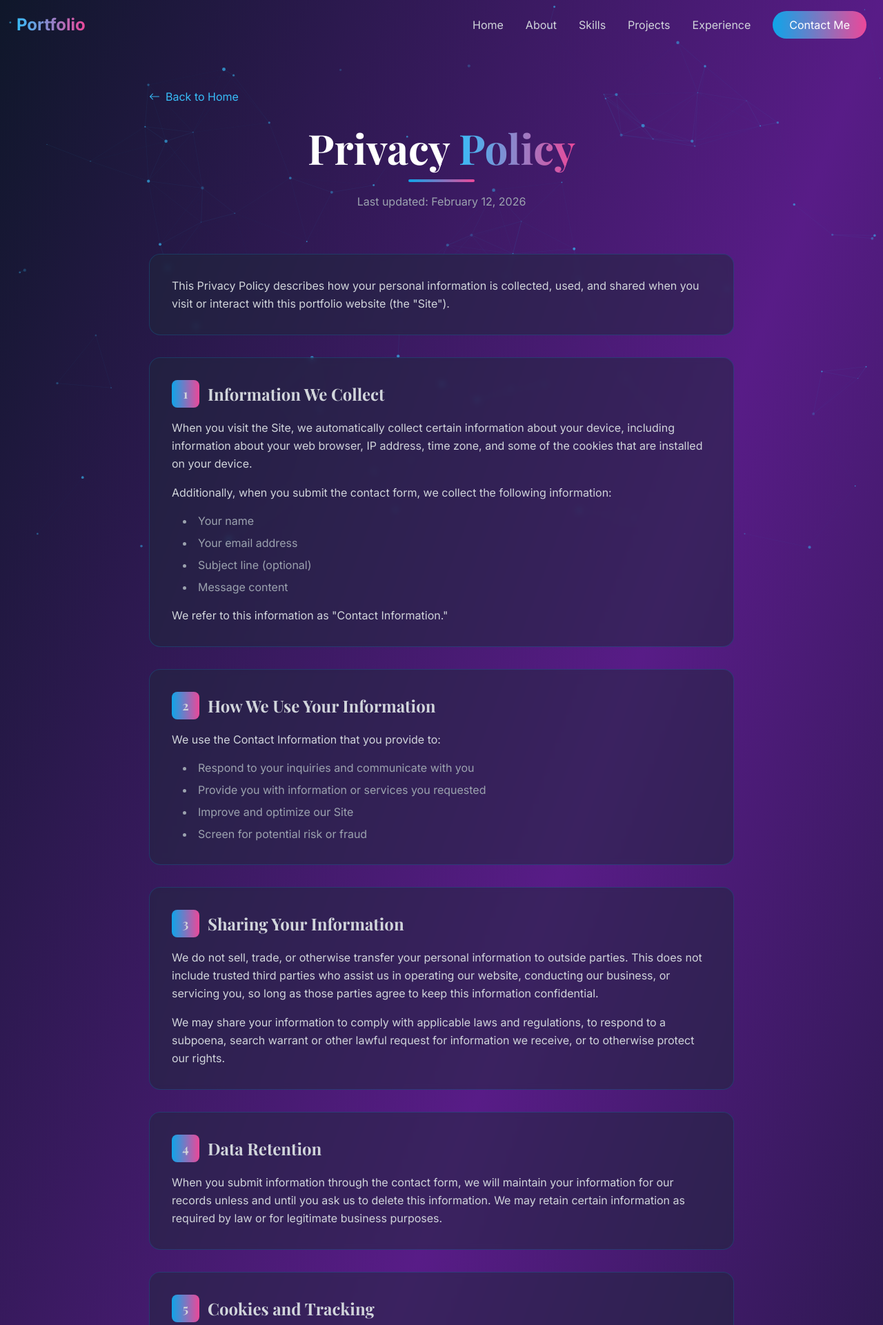
After one commit to ivanjade1/Ivan_Portfolio, a Flask app: template app/templates/privacy.html in a window 1280 px wide. The commit adds this page. Shown: the top 1921 px of the page at 69% size. Run offline with Flask 3, Linux system fonts and the light colour scheme; the template is opened without the code that fills it, so the values that code supplies are empty; some libraries are stand-ins or nearby versions.

Commit message:
Add email support and privacy/terms pages
Integrate Flask-Mail and add site policy pages.

- Add Flask-Mail (mail object) and load mail config from environment in app/__init__.py; initialize mail with the app.
- Update contact API to construct and send an email (plain/text + HTML) to MAIL_USERNAME with reply-to set; handle send errors with a 500 response.
- Add /privacy and /terms routes and corresponding templates (privacy.html, terms.html); update footer links to point to these pages.
- Add EMAIL_SETUP.md with instructions for configuring Gmail/App Passwords and alternative SMTP providers.
- Load .env in run.py via python-dotenv so environment mail settings are available at runtime.

Note: Contact form email delivery depends on proper MAIL_* environment variables being set (MAIL_USERNAME, MAIL_PASSWORD, etc.).

```diff
--- a/app/templates/components/footer.html
+++ b/app/templates/components/footer.html
@@ -58,8 +58,8 @@
                 &copy; {{ data.current_year }} <span class="text-primary-400 font-semibold">{{ data.name }}</span>. All rights reserved.
             </p>
             <div class="flex gap-6 text-sm text-gray-400">
-                <a href="#" class="hover:text-primary-400 transition-colors">Privacy Policy</a>
-                <a href="#" class="hover:text-primary-400 transition-colors">Terms of Service</a>
+                <a href="/privacy" class="hover:text-primary-400 transition-colors">Privacy Policy</a>
+                <a href="/terms" class="hover:text-primary-400 transition-colors">Terms of Service</a>
             </div>
         </div>
     </div>
--- /dev/null
+++ b/app/templates/privacy.html
@@ -0,0 +1,201 @@
+{% extends "base.html" %}
+
+{% block title %}Privacy Policy - {{ data.name }}{% endblock %}
+{% block meta_description %}Privacy Policy for {{ data.name }}'s portfolio website{% endblock %}
+
+{% block content %}
+<!-- Privacy Policy Page -->
+<section class="min-h-screen py-32 relative overflow-hidden">
+    <div class="container mx-auto px-6 max-w-4xl">
+        <!-- Back Button -->
+        <div class="mb-8" data-aos="fade-right">
+            <a href="/" class="inline-flex items-center gap-2 text-primary-400 hover:text-primary-300 transition-colors group">
+                <i class="bi bi-arrow-left group-hover:-translate-x-2 transition-transform"></i>
+                Back to Home
+            </a>
+        </div>
+
+        <!-- Header -->
+        <div class="text-center mb-16" data-aos="fade-up">
+            <h1 class="text-4xl md:text-6xl font-bold mb-4">
+                Privacy <span class="bg-gradient-to-r from-primary-400 to-accent-500 bg-clip-text text-transparent">Policy</span>
+            </h1>
+            <div class="w-24 h-1 bg-gradient-to-r from-primary-500 to-accent-500 mx-auto rounded-full mb-4"></div>
+            <p class="text-gray-400">Last updated: February 12, 2026</p>
+        </div>
+
+        <!-- Content -->
+        <div class="space-y-8 text-gray-300" data-aos="fade-up">
+            <!-- Introduction -->
+            <div class="bg-slate-800/50 backdrop-blur-sm p-8 rounded-2xl border border-primary-500/20">
+                <p class="leading-relaxed">
+                    This Privacy Policy describes how your personal information is collected, used, and shared when you visit
+                    or interact with this portfolio website (the "Site").
+                </p>
+            </div>
+
+            <!-- Section 1 -->
+            <div class="bg-slate-800/50 backdrop-blur-sm p-8 rounded-2xl border border-primary-500/20 hover:border-primary-500/50 transition-all duration-300">
+                <h2 class="text-2xl font-bold mb-4 flex items-center gap-3">
+                    <span class="w-10 h-10 rounded-lg bg-gradient-to-r from-primary-500 to-accent-500 flex items-center justify-center text-lg">
+                        1
+                    </span>
+                    Information We Collect
+                </h2>
+                <div class="space-y-4 ml-13">
+                    <p class="leading-relaxed">
+                        When you visit the Site, we automatically collect certain information about your device, including information
+                        about your web browser, IP address, time zone, and some of the cookies that are installed on your device.
+                    </p>
+                    <p class="leading-relaxed">
+                        Additionally, when you submit the contact form, we collect the following information:
+                    </p>
+                    <ul class="list-disc list-inside space-y-2 text-gray-400 ml-4">
+                        <li>Your name</li>
+                        <li>Your email address</li>
+                        <li>Subject line (optional)</li>
+                        <li>Message content</li>
+                    </ul>
+                    <p class="leading-relaxed mt-4">
+                        We refer to this information as "Contact Information."
+                    </p>
+                </div>
+            </div>
+
+            <!-- Section 2 -->
+            <div class="bg-slate-800/50 backdrop-blur-sm p-8 rounded-2xl border border-primary-500/20 hover:border-primary-500/50 transition-all duration-300">
+                <h2 class="text-2xl font-bold mb-4 flex items-center gap-3">
+                    <span class="w-10 h-10 rounded-lg bg-gradient-to-r from-primary-500 to-accent-500 flex items-center justify-center text-lg">
+                        2
+                    </span>
+                    How We Use Your Information
+                </h2>
+                <div class="space-y-4 ml-13">
+                    <p class="leading-relaxed">
+                        We use the Contact Information that you provide to:
+                    </p>
+                    <ul class="list-disc list-inside space-y-2 text-gray-400 ml-4">
+                        <li>Respond to your inquiries and communicate with you</li>
+                        <li>Provide you with information or services you requested</li>
+                        <li>Improve and optimize our Site</li>
+                        <li>Screen for potential risk or fraud</li>
+                    </ul>
+                </div>
+            </div>
+
+            <!-- Section 3 -->
+            <div class="bg-slate-800/50 backdrop-blur-sm p-8 rounded-2xl border border-primary-500/20 hover:border-primary-500/50 transition-all duration-300">
+                <h2 class="text-2xl font-bold mb-4 flex items-center gap-3">
+                    <span class="w-10 h-10 rounded-lg bg-gradient-to-r from-primary-500 to-accent-500 flex items-center justify-center text-lg">
+                        3
+                    </span>
+                    Sharing Your Information
+                </h2>
+                <div class="space-y-4 ml-13">
+                    <p class="leading-relaxed">
+                        We do not sell, trade, or otherwise transfer your personal information to outside parties. This does not
+                        include trusted third parties who assist us in operating our website, conducting our business, or servicing
+                        you, so long as those parties agree to keep this information confidential.
+                    </p>
+                    <p class="leading-relaxed">
+                        We may share your information to comply with applicable laws and regulations, to respond to a subpoena,
+                        search warrant or other lawful request for information we receive, or to otherwise protect our rights.
+                    </p>
+                </div>
+            </div>
+
+            <!-- Section 4 -->
+            <div class="bg-slate-800/50 backdrop-blur-sm p-8 rounded-2xl border border-primary-500/20 hover:border-primary-500/50 transition-all duration-300">
+                <h2 class="text-2xl font-bold mb-4 flex items-center gap-3">
+                    <span class="w-10 h-10 rounded-lg bg-gradient-to-r from-primary-500 to-accent-500 flex items-center justify-center text-lg">
+                        4
+                    </span>
+                    Data Retention
+                </h2>
+                <div class="space-y-4 ml-13">
+                    <p class="leading-relaxed">
+                        When you submit information through the contact form, we will maintain your information for our records
+                        unless and until you ask us to delete this information. We may retain certain information as required by
+                        law or for legitimate business purposes.
+                    </p>
+                </div>
+            </div>
+
+            <!-- Section 5 -->
+            <div class="bg-slate-800/50 backdrop-blur-sm p-8 rounded-2xl border border-primary-500/20 hover:border-primary-500/50 transition-all duration-300">
+                <h2 class="text-2xl font-bold mb-4 flex items-center gap-3">
+                    <span class="w-10 h-10 rounded-lg bg-gradient-to-r from-primary-500 to-accent-500 flex items-center justify-center text-lg">
+                        5
+                    </span>
+                    Cookies and Tracking
+                </h2>
+                <div class="space-y-4 ml-13">
+                    <p class="leading-relaxed">
+                        We use cookies and similar tracking technologies to track activity on our Site and hold certain information.
+                        Cookies are files with a small amount of data that may include an anonymous unique identifier.
+                    </p>
+                    <p class="leading-relaxed">
+                        You can instruct your browser to refuse all cookies or to indicate when a cookie is being sent. However,
+                        if you do not accept cookies, you may not be able to use some portions of our Site.
+                    </p>
+                </div>
+            </div>
+
+            <!-- Section 6 -->
+            <div class="bg-slate-800/50 backdrop-blur-sm p-8 rounded-2xl border border-primary-500/20 hover:border-primary-500/50 transition-all duration-300">
+                <h2 class="text-2xl font-bold mb-4 flex items-center gap-3">
+                    <span class="w-10 h-10 rounded-lg bg-gradient-to-r from-primary-500 to-accent-500 flex items-center justify-center text-lg">
+                        6
+                    </span>
+                    Your Rights
+                </h2>
+                <div class="space-y-4 ml-13">
+                    <p class="leading-relaxed">
+                        You have the right to:
+                    </p>
+                    <ul class="list-disc list-inside space-y-2 text-gray-400 ml-4">
+                        <li>Access personal information we hold about you</li>
+                        <li>Request correction of your personal information</li>
+                        <li>Request deletion of your personal information</li>
+                        <li>Object to processing of your personal information</li>
+                        <li>Request restriction of processing your personal information</li>
+                        <li>Request transfer of your personal information</li>
+                    </ul>
+                </div>
+            </div>
+
+            <!-- Section 7 -->
+            <div class="bg-slate-800/50 backdrop-blur-sm p-8 rounded-2xl border border-primary-500/20 hover:border-primary-500/50 transition-all duration-300">
+                <h2 class="text-2xl font-bold mb-4 flex items-center gap-3">
+                    <span class="w-10 h-10 rounded-lg bg-gradient-to-r from-primary-500 to-accent-500 flex items-center justify-center text-lg">
+                        7
+                    </span>
+                    Changes to This Policy
+                </h2>
+                <div class="space-y-4 ml-13">
+                    <p class="leading-relaxed">
+                        We may update this privacy policy from time to time to reflect changes to our practices or for other
+                        operational, legal, or regulatory reasons. We will notify you of any changes by posting the new Privacy
+                        Policy on this page with an updated "Last updated" date.
+                    </p>
+                </div>
+            </div>
+
+            <!-- Contact Section -->
+            <div class="bg-gradient-to-r from-primary-500/10 to-accent-500/10 backdrop-blur-sm p-8 rounded-2xl border border-primary-500/30">
+                <h2 class="text-2xl font-bold mb-4 flex items-center gap-3">
+                    <i class="bi bi-envelope text-primary-400 text-3xl"></i>
+                    Contact Us
+                </h2>
+                <p class="leading-relaxed mb-4">
+                    For more information about our privacy practices, if you have questions, or if you would like to make a complaint,
+                    please contact us by email at:
+                </p>
+                <a href="mailto:prejolesivanjade@gmail.com" class="text-primary-400 hover:text-primary-300 transition-colors font-semibold">
+                    prejolesivanjade@gmail.com
+                </a>
+            </div>
+        </div>
+    </div>
+</section>
+{% endblock %}
--- a/run.py
+++ b/run.py
@@ -3,7 +3,11 @@ Portfolio Website - Main Entry Point
 Run this file to start the Flask development server
 """
 import os
+from dotenv import load_dotenv
 from app import create_app
+
+# Load environment variables from .env file
+load_dotenv()
 
 # Create Flask application instance
 app = create_app()
```
Also changed, not shown: EMAIL_SETUP.md (added, +135 -0 lines), app/__init__.py (+15 -1 lines), app/routes.py (+87 -8 lines), app/templates/terms.html (added, +229 -0 lines).
